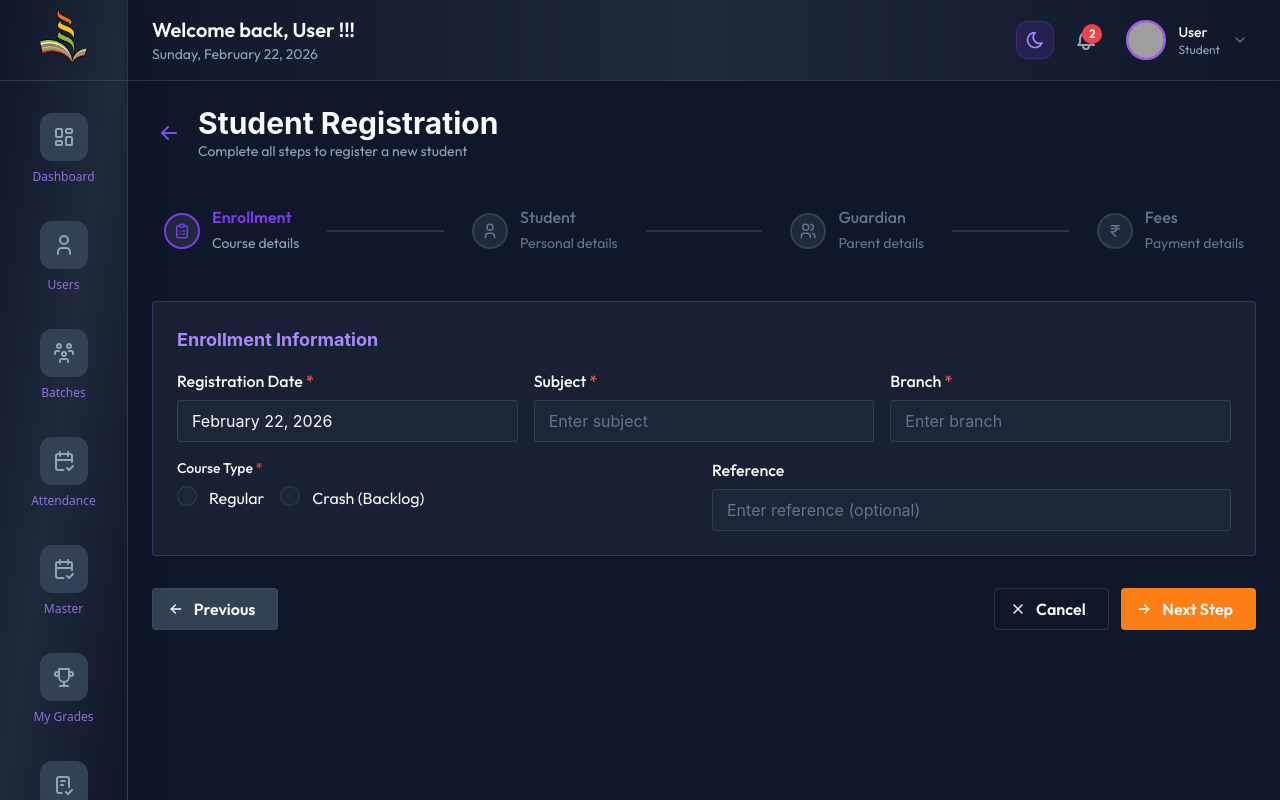
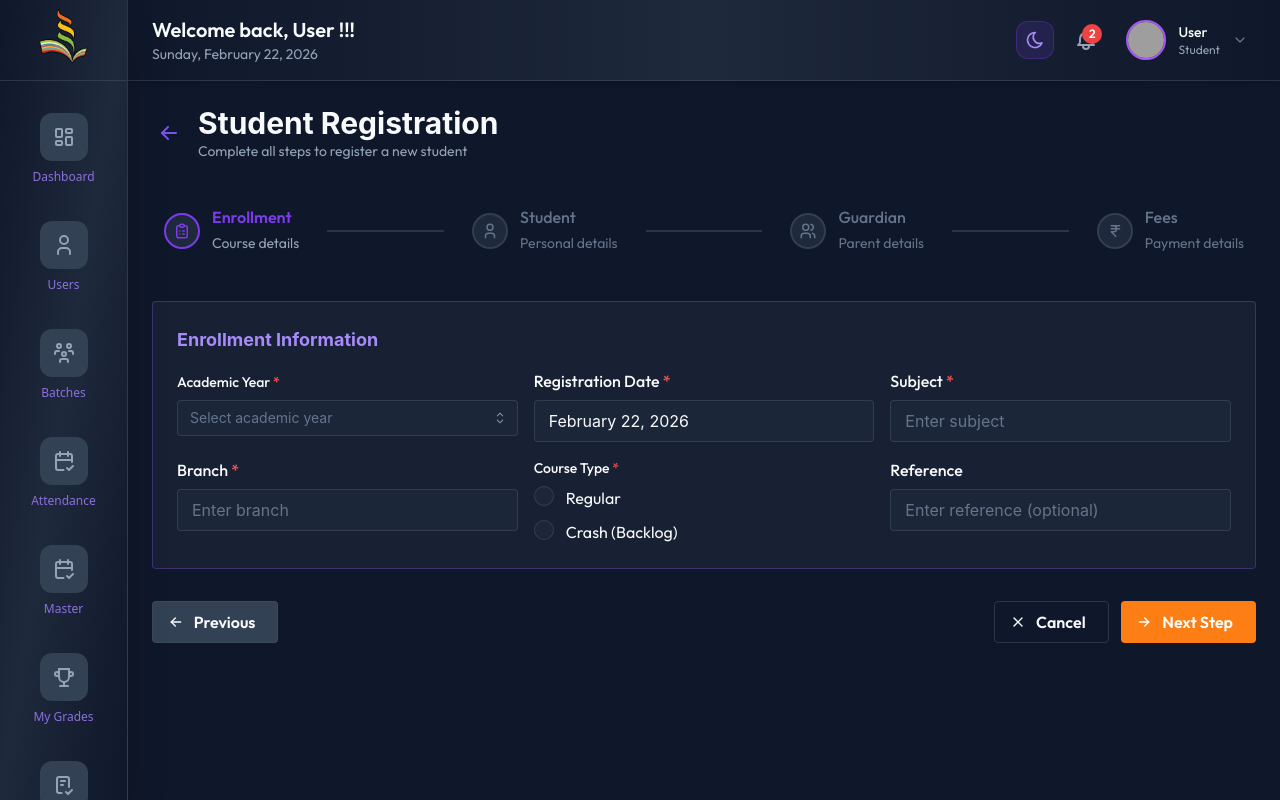
Before and after one commit to Rahultigaya/KGurukul, a React (Vite) app: page /Users/add-student in a window 1280 px wide. Built offline with nearby package versions, Linux system fonts and the light colour scheme; grey boxes are pictures that could not be loaded.

Commit message:
Update EnrollmentContent.tsx

```diff
--- a/src/pages/admin/Users/Student/components/EnrollmentContent.tsx
+++ b/src/pages/admin/Users/Student/components/EnrollmentContent.tsx
@@ -1,7 +1,7 @@
 // src\pages\admin\Users\Student\components\EnrollmentContent.tsx
 
 import React from "react";
-import { Stack, Paper, Title, Grid, Text, Group, Radio } from "@mantine/core";
+import { Stack, Paper, Title, Grid, Text, Group, Radio, Select } from "@mantine/core";
 import { TextInput } from "@mantine/core";
 import { DateInput } from "@mantine/dates";
 import type { StudentRegistrationData, ValidationErrors } from "../types";
@@ -11,6 +11,53 @@ interface EnrollmentProps {
   handleInputChange: (field: string, value: any) => void;
   errors: ValidationErrors;
 }
+
+// ── Generate academic year options ────────────────────────────────────────────
+// Academic year runs June → May, e.g. "2024-25", "2025-26"
+function getAcademicYears(): { value: string; label: string }[] {
+  const currentYear = new Date().getFullYear();
+  const years: { value: string; label: string }[] = [];
+  // show 2 past + current + 1 future
+  for (let y = currentYear - 2; y <= currentYear + 1; y++) {
+    const short = String(y + 1).slice(2); // "25" from 2025
+    const value = `${y}-${short}`;
+    const label = `${y}–${short} (Jun ${y} – May ${y + 1})`;
+    years.push({ value, label });
+  }
+  return years.reverse(); // newest first
+}
+
+const ACADEMIC_YEARS = getAcademicYears();
+
+const selectStyles = {
+  styles: {
+    label:       { color: "var(--text-primary)", marginBottom: 6 },
+    input:       { backgroundColor: "var(--bg-input)", color: "var(--text-primary)", borderColor: "var(--border-default)" },
+    section:     { color: "var(--text-muted)" },
+    option:      { color: "var(--text-primary)", backgroundColor: "var(--bg-secondary)" },
+    placeholder: { color: "var(--text-muted)" },
+    error:       { color: "#f87171" },
+  },
+  comboboxProps: {
+    styles: {
+      dropdown: {
+        background: "var(--bg-secondary)",
+        border: "1px solid var(--border-accent)",
+        color: "var(--text-primary)",
+      },
+    },
+  },
+};
+
+const inputStyles = {
+  label: { color: "var(--text-primary)", marginBottom: 6 },
+  input: {
+    backgroundColor: "var(--bg-input)",
+    color: "var(--text-primary)",
+    borderColor: "var(--border-default)",
+  },
+  placeholder: { color: "var(--text-muted)" },
+};
 
 const EnrollmentContent = React.memo<EnrollmentProps>(
   ({ formData, handleInputChange, errors }) => (
@@ -31,6 +78,22 @@ const EnrollmentContent = React.memo<EnrollmentProps>(
         </Title>
 
         <Grid gutter="md">
+
+          {/* Academic Year */}
+          <Grid.Col span={{ base: 12, sm: 6, md: 4 }}>
+            <Select
+              label="Academic Year"
+              placeholder="Select academic year"
+              value={formData.academicYear ?? null}
+              onChange={(value) => handleInputChange("academicYear", value)}
+              data={ACADEMIC_YEARS}
+              required
+              withAsterisk
+              error={errors.academicYear}
+              {...selectStyles}
+            />
+          </Grid.Col>
+
           {/* Registration Date */}
           <Grid.Col span={{ base: 12, sm: 6, md: 4 }}>
             <DateInput
@@ -43,19 +106,22 @@ const EnrollmentContent = React.memo<EnrollmentProps>(
               error={errors.registrationDate}
               onKeyDown={(e) => e.preventDefault()}
               size="md"
+              // Show only month + year in the header; user picks a day
+              // This is native DateInput — restrict to month/year level if needed
               popoverProps={{
                 styles: {
                   dropdown: { backgroundColor: "var(--bg-secondary)" },
                 },
               }}
               styles={{
-                label:                    { color: "var(--text-primary)",   marginBottom: 6 },
-                input:                    { backgroundColor: "var(--bg-input)", color: "var(--text-primary)", borderColor: "var(--border-default)" },
-                calendarHeader:           { color: "var(--text-primary)",   backgroundColor: "var(--bg-secondary)"  },
-                calendarHeaderLevel:      { color: "var(--text-primary)"  },
-                calendarHeaderControl:    { color: "var(--text-primary)"  },
-                weekday:                  { color: "var(--text-secondary)" },
-                day:                      { color: "var(--text-primary)"  },
+                label:                 { color: "var(--text-primary)", marginBottom: 6 },
+                input:                 { backgroundColor: "var(--bg-input)", color: "var(--text-primary)", borderColor: "var(--border-default)" },
+                placeholder:           { color: "var(--text-muted)" },
+                calendarHeader:        { color: "var(--text-primary)", backgroundColor: "var(--bg-secondary)" },
+                calendarHeaderLevel:   { color: "var(--text-primary)" },
+                calendarHeaderControl: { color: "var(--text-primary)" },
+                weekday:               { color: "var(--text-secondary)" },
+                day:                   { color: "var(--text-primary)" },
               }}
             />
           </Grid.Col>
@@ -71,10 +137,7 @@ const EnrollmentContent = React.memo<EnrollmentProps>(
               withAsterisk
               size="md"
               error={errors.subject}
-              styles={{
-                label: { color: "var(--text-primary)", marginBottom: 6 },
-                input: { backgroundColor: "var(--bg-input)", color: "var(--text-primary)", borderColor: "var(--border-default)" },
-              }}
+              styles={{ ...inputStyles, placeholder: { color: "var(--text-muted)" } }}
             />
           </Grid.Col>
 
@@ -89,15 +152,12 @@ const EnrollmentContent = React.memo<EnrollmentProps>(
               withAsterisk
               size="md"
               error={errors.branch}
-              styles={{
-                label: { color: "var(--text-primary)", marginBottom: 6 },
-                input: { backgroundColor: "var(--bg-input)", color: "var(--text-primary)", borderColor: "var(--border-default)" },
-              }}
+              styles={{ ...inputStyles, placeholder: { color: "var(--text-muted)" } }}
             />
           </Grid.Col>
 
           {/* Course Type */}
-          <Grid.Col span={{ base: 12, md: 6 }}>
+          <Grid.Col span={{ base: 12, md: 4 }}>
             <label
               className="text-sm font-medium block mb-2"
               style={{ color: "var(--text-primary)" }}
@@ -110,16 +170,10 @@ const EnrollmentContent = React.memo<EnrollmentProps>(
               required
               size="md"
             >
-              {/* Mobile — stack */}
-              <Stack gap="xs" className="sm:hidden">
-                <Radio value="Regular"        label="Regular"        color="violet" styles={{ label: { color: "var(--text-primary)" } }} />
+              <Stack gap="xs">
+                <Radio value="Regular"         label="Regular"         color="violet" styles={{ label: { color: "var(--text-primary)" } }} />
                 <Radio value="Crash (Backlog)" label="Crash (Backlog)" color="violet" styles={{ label: { color: "var(--text-primary)" } }} />
               </Stack>
-              {/* Desktop — row */}
-              <Group className="hidden sm:flex">
-                <Radio value="Regular"        label="Regular"        color="violet" styles={{ label: { color: "var(--text-primary)" } }} />
-                <Radio value="Crash (Backlog)" label="Crash (Backlog)" color="violet" styles={{ label: { color: "var(--text-primary)" } }} />
-              </Group>
             </Radio.Group>
             {errors.courseType && (
               <Text size="xs" c="red" mt={4}>{errors.courseType}</Text>
@@ -127,19 +181,17 @@ const EnrollmentContent = React.memo<EnrollmentProps>(
           </Grid.Col>
 
           {/* Reference */}
-          <Grid.Col span={{ base: 12, md: 6 }}>
+          <Grid.Col span={{ base: 12, md: 4 }}>
             <TextInput
               label="Reference"
               placeholder="Enter reference (optional)"
               value={formData.reference}
               onChange={(e) => handleInputChange("reference", e.target.value)}
               size="md"
-              styles={{
-                label: { color: "var(--text-primary)", marginBottom: 6 },
-                input: { backgroundColor: "var(--bg-input)", color: "var(--text-primary)", borderColor: "var(--border-default)" },
-              }}
+              styles={{ ...inputStyles, placeholder: { color: "var(--text-muted)" } }}
             />
           </Grid.Col>
+
         </Grid>
       </Paper>
     </Stack>
```
